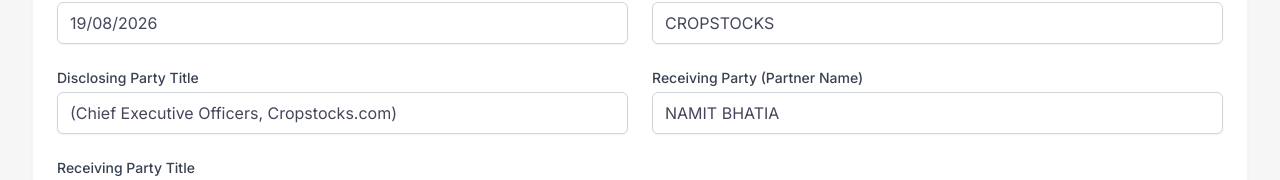
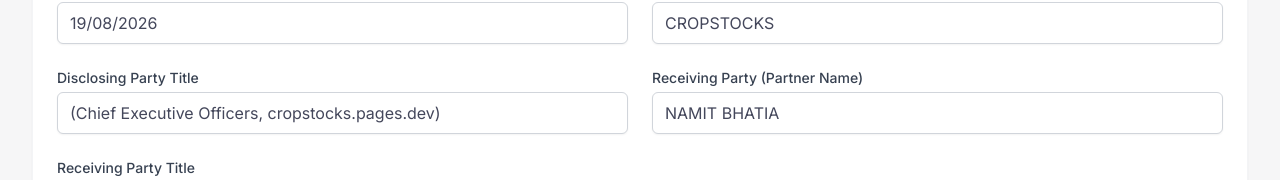
Before and after one commit to cropstocks/CropStocks, a React (Vite) app in the folder client/: page /documents in a window 1280 px wide. Shown: the part 327-507 px from the top of the page. Built offline with nearby package versions, Linux system fonts and the light colour scheme; no server answers; sample sign-in values are in the browser's storage.

Commit message:
chore: temporarily replace cropstocks.com with cropstocks.pages.dev

```diff
--- a/client/src/pages/DocumentGenerator.jsx
+++ b/client/src/pages/DocumentGenerator.jsx
@@ -5,7 +5,7 @@
   const [formData, setFormData] = useState({
     date: new Date().toLocaleDateString('en-GB'), // 01/08/2026 format
     partyA: 'CROPSTOCKS',
-    titleA: '(Chief Executive Officers, Cropstocks.com)',
+    titleA: '(Chief Executive Officers, cropstocks.pages.dev)',
     partyB: 'NAMIT BHATIA',
     titleB: '(Current Partner & Share Holder)',
     purpose: '',
```
